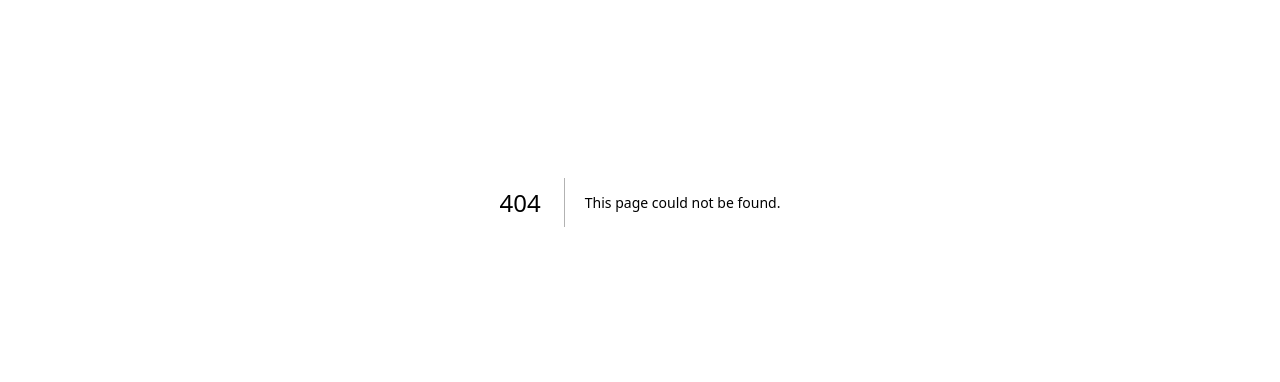
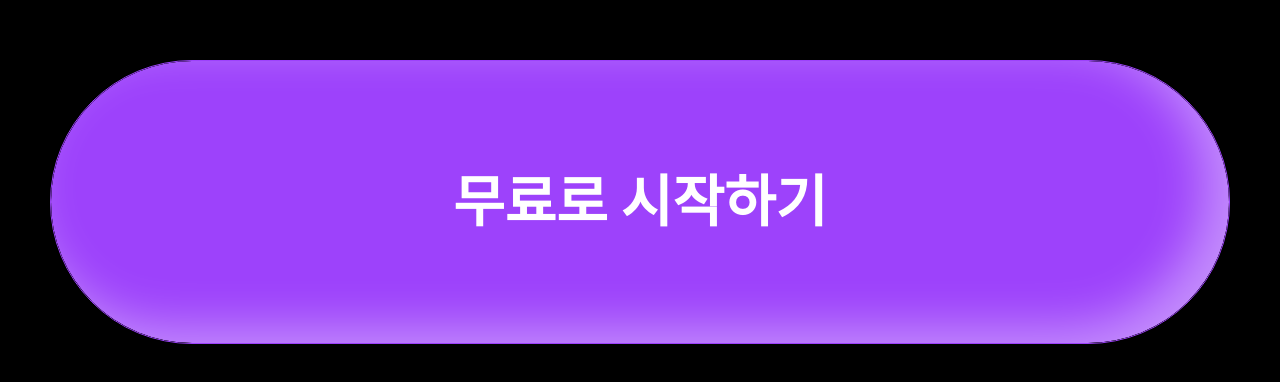
Before and after one commit to sseung95/interactive-example, a Next.js app: page /example/cta in a window 1280 px wide. Before the commit this address had no page. Shown: the part 198-580 px from the top of the page. Built offline with nearby package versions, Linux system fonts and the light colour scheme.

Commit message:
feat: custom cursor CTA 버튼

```diff
--- /dev/null
+++ b/src/app/example/cta/page.tsx
@@ -0,0 +1,11 @@
+import CTAButton from '@/components/button/CTAButton';
+
+const page = () => {
+  return (
+    <div className="grid h-screen place-content-center bg-black">
+      <CTAButton />
+    </div>
+  );
+};
+
+export default page;
--- a/src/app/page.tsx
+++ b/src/app/page.tsx
@@ -25,6 +25,8 @@ export default function Home() {
           <LinkButton label="perspective section" link="/example/perspectiveSection" />
           <LinkButton label="parallax scroll" link="/example/parallaxScroll" />
           <LinkButton label="info section" link="/example/infoSection" />
+          <LinkButton label="spread & bottom up" link="/example/spread" />
+          <LinkButton label="big cta button" link="/example/cta" />
         </div>
       </div>
     </div>
--- /dev/null
+++ b/src/components/button/CTAButton.tsx
@@ -0,0 +1,71 @@
+'use client';
+import React, { useEffect, useRef, useState } from 'react';
+import { motion } from 'framer-motion';
+import Link from 'next/link';
+
+const CTAButton = () => {
+  const [isShowCursor, setIsShowCursor] = useState(false);
+  const [cursorLeft, setCursorLeft] = useState(0);
+  const [cursorTop, setCursorTop] = useState(0);
+  const btnRef = useRef<HTMLDivElement>(null);
+  const spanRef = useRef<HTMLDivElement>(null);
+
+  useEffect(() => {
+    const handleMouseMove = (e: MouseEvent) => {
+      const offsetX = e.offsetX;
+      const offsetY = e.offsetY;
+
+      setCursorLeft(offsetX);
+      setCursorTop(offsetY);
+      setIsShowCursor(true);
+    };
+
+    const handleMouseLeave = (e: MouseEvent) => {
+      setIsShowCursor(false);
+    };
+
+    btnRef.current?.addEventListener('mousemove', handleMouseMove);
+    btnRef.current?.addEventListener('mouseleave', handleMouseLeave);
+
+    return () => {
+      btnRef.current?.removeEventListener('mousemove', handleMouseMove);
+      btnRef.current?.removeEventListener('mouseleave', handleMouseLeave);
+    };
+  }, []);
+
+  return (
+    <motion.div
+      ref={btnRef}
+      className="relative overflow-hidden w-[1180px] h-[284px] flex items-center justify-center"
+      style={{
+        borderRadius: '200px',
+        border: '0.1px solid rgb(157, 66, 251)',
+      }}
+    >
+      <Link
+        href="#"
+        className="text-white font-bold text-[56px] flex items-center justify-center"
+        style={{
+          width: '100%',
+          height: '100%',
+          backgroundColor: 'rgb(157, 66, 251)',
+          borderRadius: '200px',
+          boxShadow: 'rgb(0, 0, 0) 0px 32px 50px 0px, rgba(255, 255, 255, 0.4) -24px -16px 48px 0px inset',
+        }}
+      >
+        <div style={{ pointerEvents: 'none', zIndex: 2 }}>
+          <motion.span>무료로 시작하기</motion.span>
+        </div>
+        <div
+          ref={spanRef}
+          className="pointer-events-none absolute -translate-x-[50%] -translate-y-[50%] h-[250px] w-[250px] rounded-full bg-black text-white flex items-center justify-center text-[80px] font-normal"
+          style={{ visibility: isShowCursor ? 'visible' : 'hidden', top: cursorTop, left: cursorLeft }}
+        >
+          {`->`}
+        </div>
+      </Link>
+    </motion.div>
+  );
+};
+
+export default CTAButton;
```
